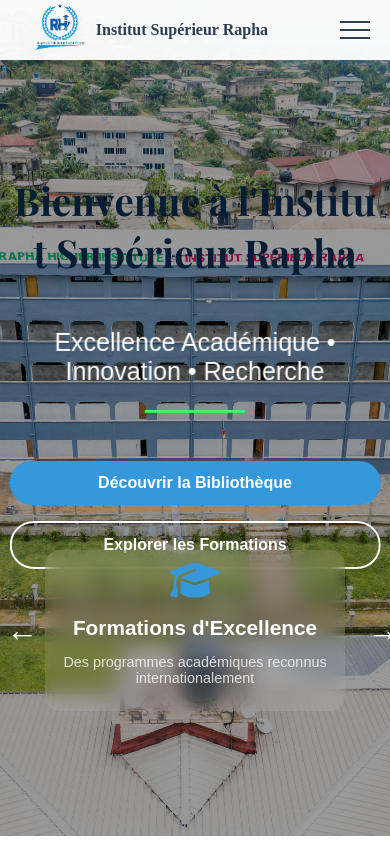
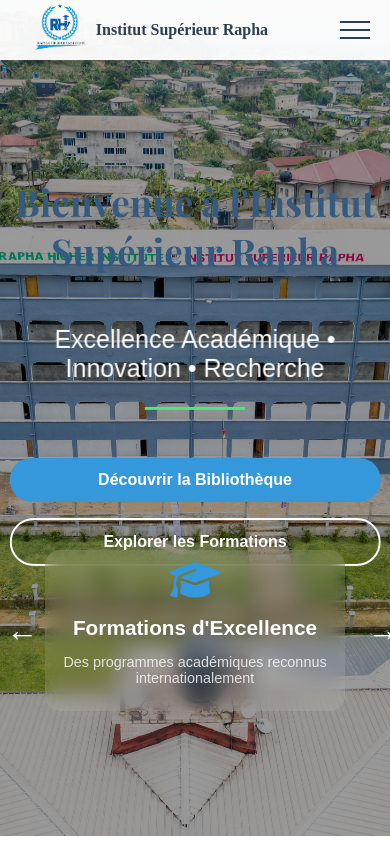
Before and after one commit to djufomene/raphainstitut, a React (Vite) app: page / in a window 390 px wide. Built offline with nearby package versions, Linux system fonts and the light colour scheme.

Commit message:
modification sur Accueil.sccs

```diff
--- a/src/styles/Accueil.scss
+++ b/src/styles/Accueil.scss
@@ -1735,9 +1735,9 @@
   }
 
   .main-title {
-    font-size: 2.4rem;
+    font-size: 2.3rem;
     margin-top: 0px;
-    color: #051d35;
+    color: #335a80;
   }
 
   .subtitle{
```
